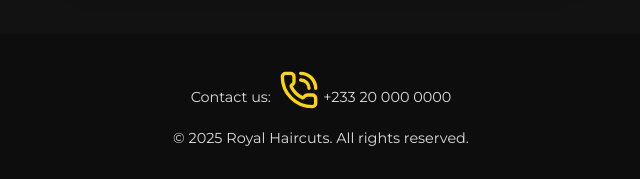
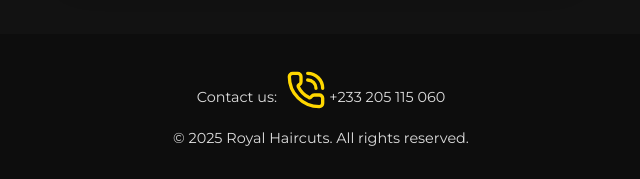
Before and after one commit to Royalhaircuts/royal-haircuts, a plain HTML site: page index.html in a window 1280 px wide. Shown: the part 1591-1770 px from the top of the page, 319-959 px from the left. Drawn offline with nearby package versions, Linux system fonts and the light colour scheme.

Commit message:
Update index.html

```diff
--- a/index.html
+++ b/index.html
@@ -58,7 +58,7 @@
   </main>
 
   <footer>
-    <p>Contact us: <i data-lucide="phone-call" class="icon-gold"></i> +233 20 000 0000</p>
+    <p>Contact us: <i data-lucide="phone-call" class="icon-gold"></i> +233 205 115 060</p>
     <p>&copy; 2025 Royal Haircuts. All rights reserved.</p>
   </footer>
 
```
